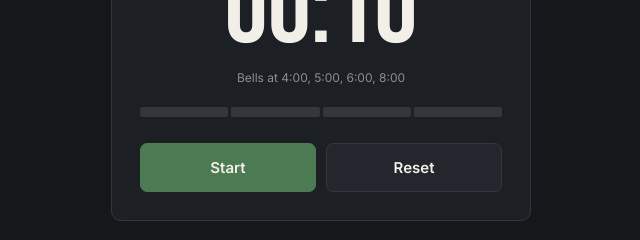
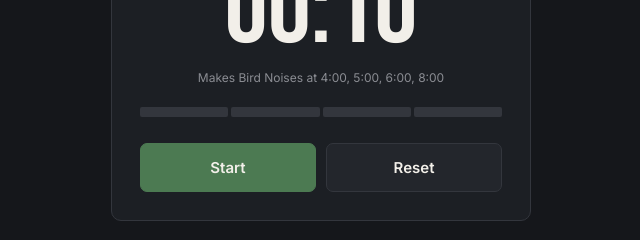
Before and after one commit to habitatislands/workshop_timer, a plain HTML site: page index.html in a window 1280 px wide. Shown: the part 343-583 px from the top of the page, 319-959 px from the left. Drawn offline with Linux system fonts and the light colour scheme.

Commit message:
Update index.html

```diff
--- a/index.html
+++ b/index.html
@@ -64,7 +64,7 @@
 <div class="card">
   <div class="interval-name" id="intervalName">Ready</div>
   <div class="clock" id="clock">04:00</div>
-  <div class="total" id="totalLabel">Bells at 4:00, 5:00, 6:00, 8:00</div>
+  <div class="total" id="totalLabel">Makes Bird Noises at 4:00, 5:00, 6:00, 8:00</div>
   <div class="lane-track" id="laneTrack"></div>
   <div class="transport">
     <button id="startBtn">Start</button>
```
